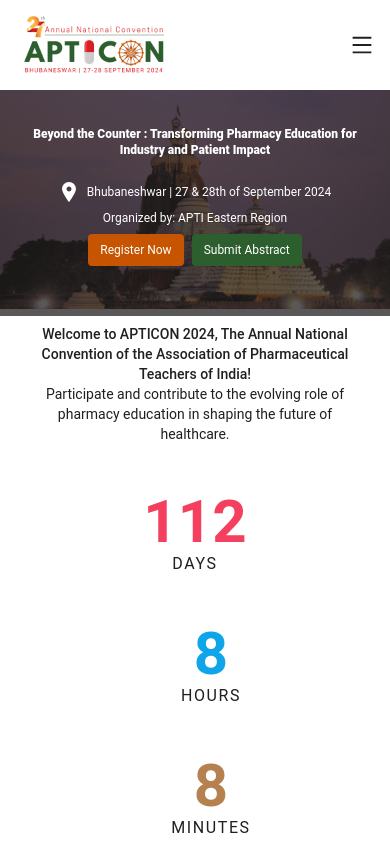
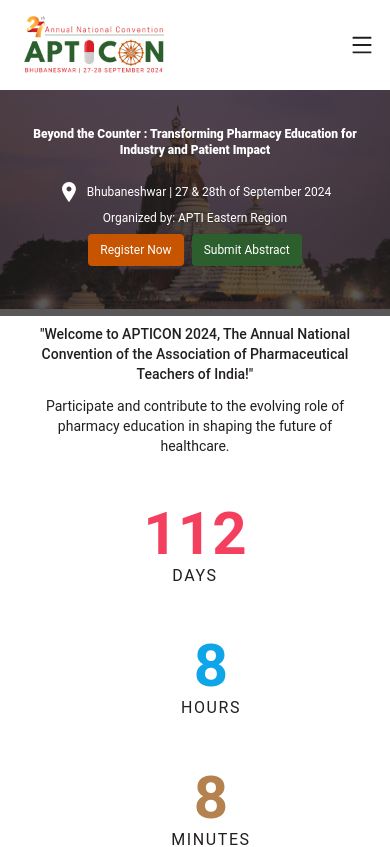
Before and after one commit to ravindrasirvi609/APTICON24, a Next.js app: page / in a window 390 px wide. Shown: the top 847 px of the page. Built offline with nearby package versions, Linux system fonts and the light colour scheme.

Commit message:
Refactor page.tsx to update font weight, container padding, and event details

```diff
--- a/src/app/page.tsx
+++ b/src/app/page.tsx
@@ -181,9 +181,9 @@
         </section>
 
         <div className="container mx-auto py-2 px-6 lg:hidden">
-          <p className="text-sm md:text-md text-black font-medium text-center lg:text-xl">
-            Welcome to APTICON 2024, The Annual National Convention of the
-            Association of Pharmaceutical Teachers of India!
+          <p className="text-sm md:text-md text-black font-medium text-center lg:text-xl mb-3">
+            &quot;Welcome to APTICON 2024, The Annual National Convention of the
+            Association of Pharmaceutical Teachers of India!&quot;
           </p>
           <p className="text-sm md:text-md text-black font-normal text-center lg:text-xl">
             Participate and contribute to the evolving role of pharmacy
```
